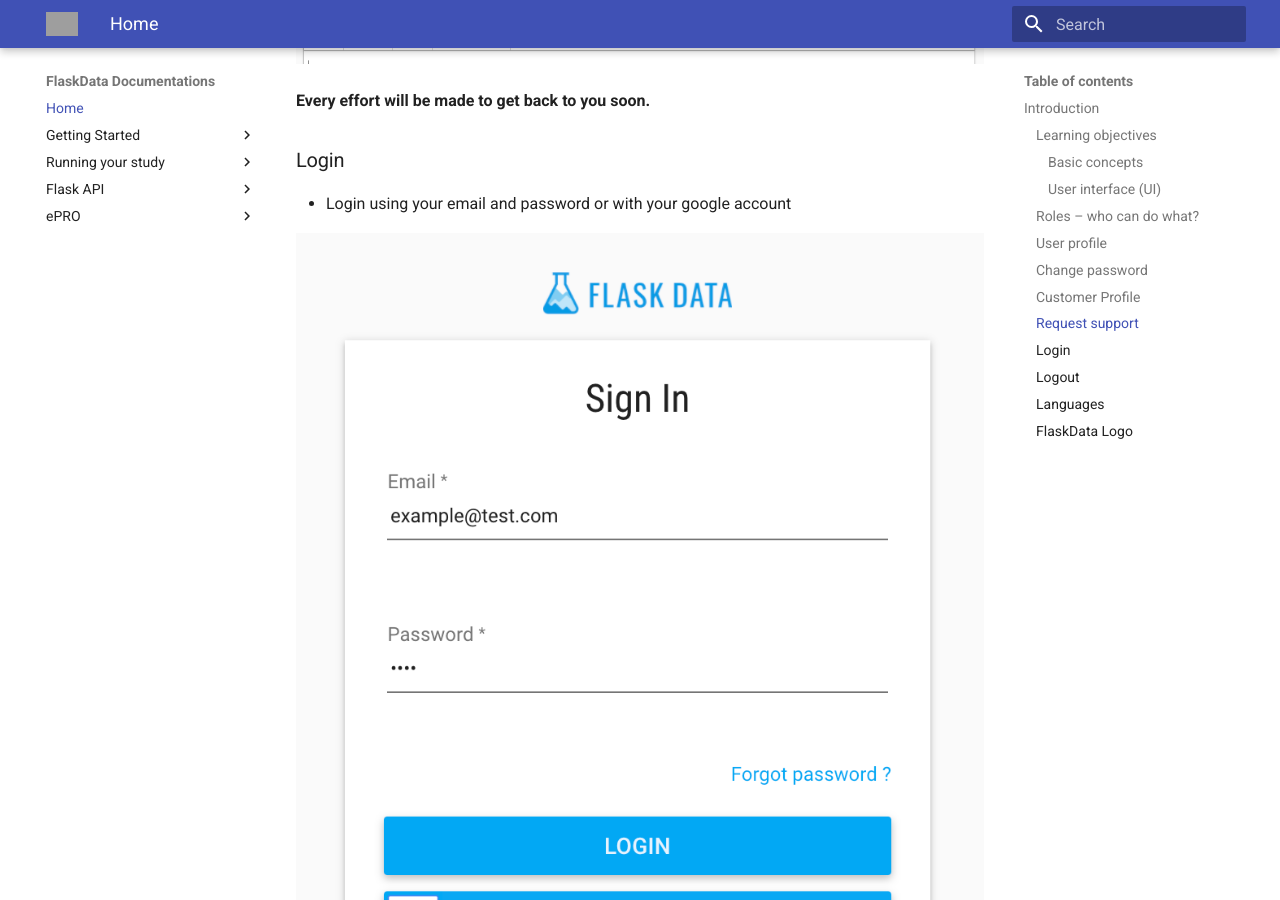
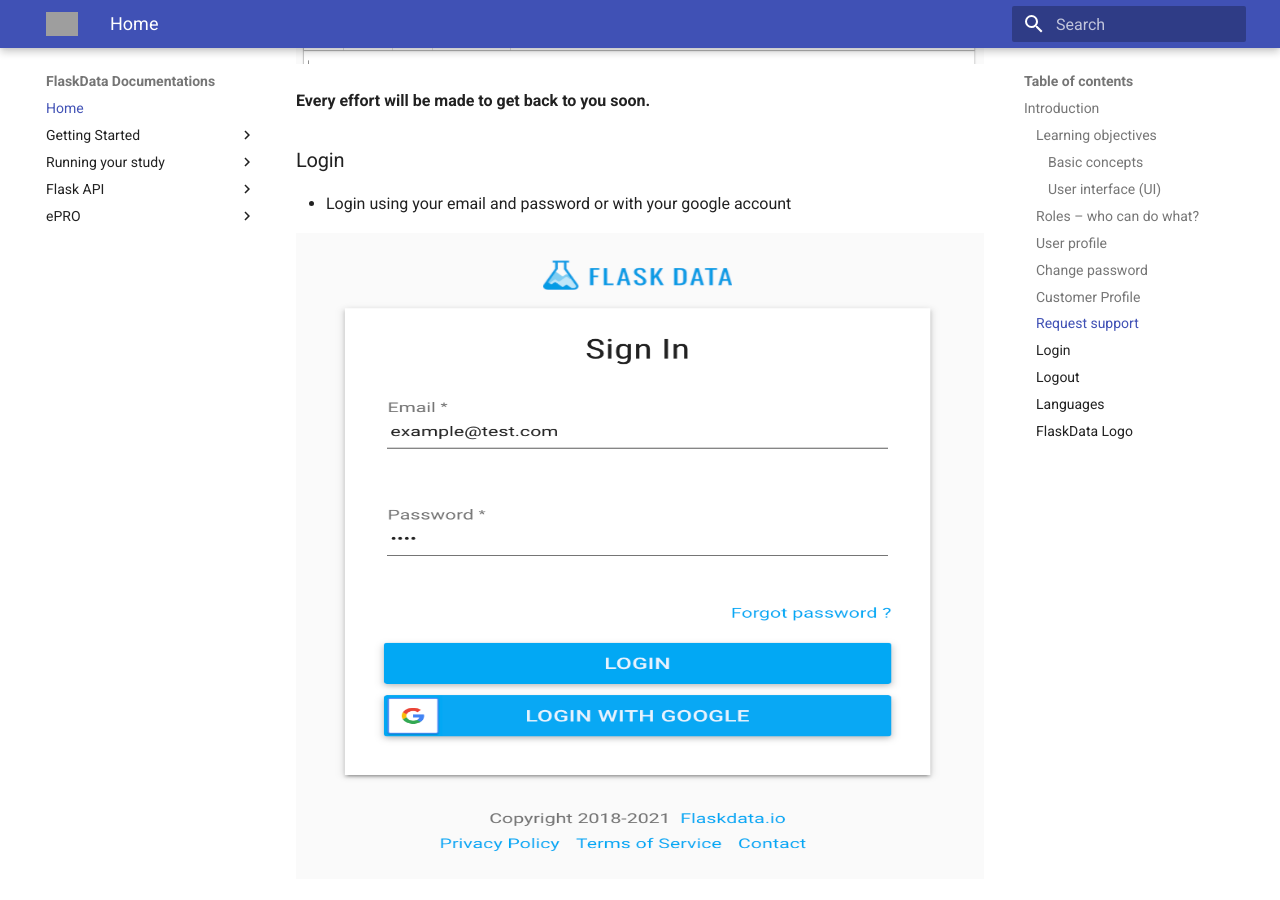
Before and after one commit to onlyjazz/flask-docs, an MkDocs documentation site: the page built from docs/index.md, in a window 1280 px wide and 900 px high, scrolled down 3214 px. Built offline with MkDocs 1.6.1 and Material for MkDocs 9.7.7, drawn with Linux system fonts in a browser that asks for light colours; grey boxes are pictures that could not be loaded.

Commit message:
formatting picture

```diff
--- a/docs/index.md
+++ b/docs/index.md
@@ -85,7 +85,7 @@
 ###Login
 * Login using your email and password or with your google account
 
-![Screenshot](img/login.png)
+![Screenshot](img/login.png){: style="height:646px;width:932px"}
 
 ###Logout
 * Logout – use the logout button
```
